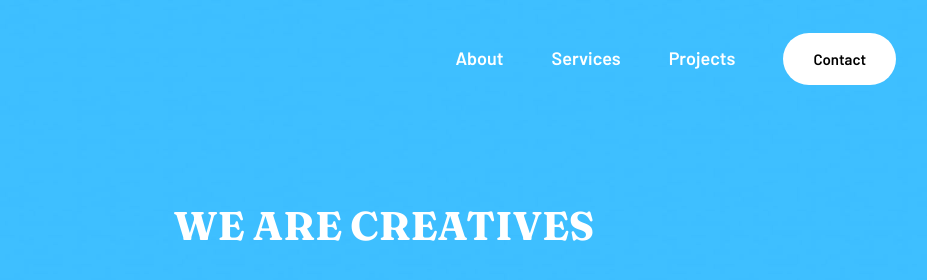
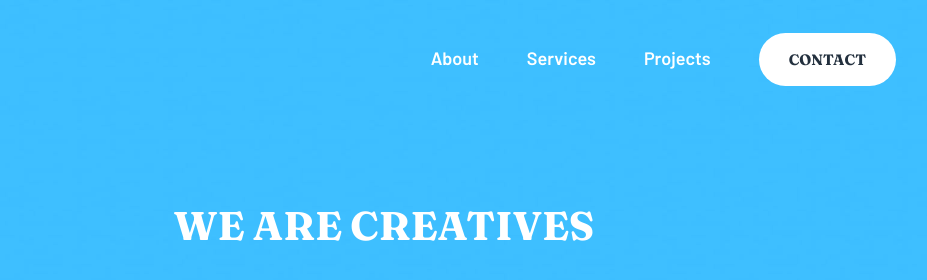
Before and after one commit to jmnyarega/sunnyside-agency, a website: page index.html in a window 1280 px wide. Shown: the top 280 px of the page, 256-1183 px from the left. Drawn offline with Linux system fonts and the light colour scheme.

Commit message:
text alignment + colors

```diff
--- a/css/abstract/_colors.scss
+++ b/css/abstract/_colors.scss
@@ -12,3 +12,4 @@ $grayish-blue: hsl(210, 4%, 67%);
 $very-light-gray: hsl(26, 100%, 99%);
 $white: hsl(0, 0%, 100%);
 $black: hsl(0, 100%, 0%);
+$light-blue: #78CEF5;
--- a/css/components/_button.scss
+++ b/css/components/_button.scss
@@ -2,13 +2,17 @@
 
 .btn-link {
   font-size: 0.9375rem;
-  padding-inline: 0.5rem;
+  font-family: abstract.$ff-default;
   text-transform: uppercase;
   text-decoration: none;
+  font-weight: 900;
   color: inherit;
-  font-weight: 900;
+
+  padding-inline: 0.5rem;
   position: relative;
   outline: none;
+
+  transition: all 200ms linear;
 
   &::after {
     content: "";
--- a/css/components/_desktop-nav.scss
+++ b/css/components/_desktop-nav.scss
@@ -10,6 +10,7 @@
   @media (min-width: 45em) {
     all: unset;
     font-size: 1.125rem;
+    font-family: abstract.$ff-default;
 
 
     &__items {
@@ -20,9 +21,7 @@
     &__link {
       text-decoration: none;
       outline: none;
-      text-transform: capitalize;
       color: abstract.$white;
-      font-family: abstract.$ff-default;
       position: relative;
 
       &::after {
@@ -37,7 +36,7 @@
         transition: all 250ms linear;
       }
 
-      &:not(.link-button) {
+      &:not(.btn-link) {
         &:hover::after,
         &:focus::after,
         &:hover,
@@ -49,18 +48,20 @@
       }
     }
 
-    &__item {
-      .link-button {
-        background-color: abstract.$white;
-        color: abstract.$black;
-        padding: 1.13em 2em;
-        font-size: 0.9375rem;
-        transition: all 350ms linear;
+    &__button a {
+      background-color: abstract.$white;
+      color: abstract.$very-dark-desaturated-blue;
+      font-weight: normal;
 
-        &:hover, &:focus {
-          background-color: #78CEF5;
-          color: abstract.$white;
-        }
+      padding: 1.13em 2em;
+      width: max-content;
+      border-radius: 99em;
+      margin-inline: auto;
+      font-family: abstract.$ff-alt;
+
+      &:hover, &:focus {
+        background-color: abstract.$light-blue;
+        color: abstract.$white;
       }
     }
   }
--- a/css/components/_mobile-nav.scss
+++ b/css/components/_mobile-nav.scss
@@ -35,7 +35,6 @@ input {
 
     &__link {
       text-decoration: none;
-      text-transform: capitalize;
       color: abstract.$dark-grayish-blue;
       font-family: abstract.$ff-default;
 
@@ -45,22 +44,21 @@ input {
 
     &__item {
       text-align: center;
-      .link-button {
-        background-color: abstract.$yellow;
-        color: abstract.$dark-blue;
-      }
+    }
+
+    &__button a {
+      background-color: abstract.$yellow;
+      color: abstract.$very-dark-blue;
+      font-weight: normal;
+
+      padding: 0.8em 1.5em;
+      width: max-content;
+      border-radius: 99em;
+      margin-inline: auto;
+      font-family: abstract.$ff-alt;
     }
   }
-}
 
-.link-button {
-    text-transform: uppercase;
-    font-family: abstract.$ff-alt;
-    border-radius: 99em;
-    padding: 0.8em 1.5em;
-    width: max-content;
-    margin-inline: auto;
-    font-weight: bold;
 }
 
 #toggle:checked ~ .nav {
--- a/css/components/_testimonials.scss
+++ b/css/components/_testimonials.scss
@@ -26,10 +26,15 @@
         color: abstract.$very-dark-grayish-blue;
         font-size: 1.125rem;
         font-weight: normal;
+
         padding-inline: 1.5rem;
         margin-bottom: 2.5625rem;
+        margin-inline: auto;
+
         max-width: 40ch;
-        margin-inline: auto;
+        @media (min-width: 50em) {
+            padding-inline: 2.5rem;
+        }
     }
 
     &__items {
--- a/index.html
+++ b/index.html
@@ -32,16 +32,16 @@
         <nav class="nav" aria-labelledby="primary-navigation">
           <ul class="nav__items">
             <li class="nav__item">
-              <a class="nav__link" href="#">about</a>
+              <a class="nav__link" href="#">About</a>
             </li>
             <li class="nav__item">
-              <a class="nav__link" href="#">services</a>
+              <a class="nav__link" href="#">Services</a>
             </li>
             <li class="nav__item">
-              <a class="nav__link" href="#">projects</a>
+              <a class="nav__link" href="#">Projects</a>
             </li>
-            <li class="nav__item">
-              <a class="nav__link link-button" href="#">contact</a>
+            <li class="nav__item nav__button">
+              <a class="nav__link btn-link" href="#">contact</a>
             </li>
           </ul>
         </nav>
@@ -69,7 +69,7 @@
         </div>
       </div>
     </section>
-    <section class="intro intro--stand-out">
+    <section class="intro intro--stand-out container">
       <img
         src="./images/mobile/image-stand-out.jpg"
         alt=""
```
Also changed, not shown: css/index.css.
